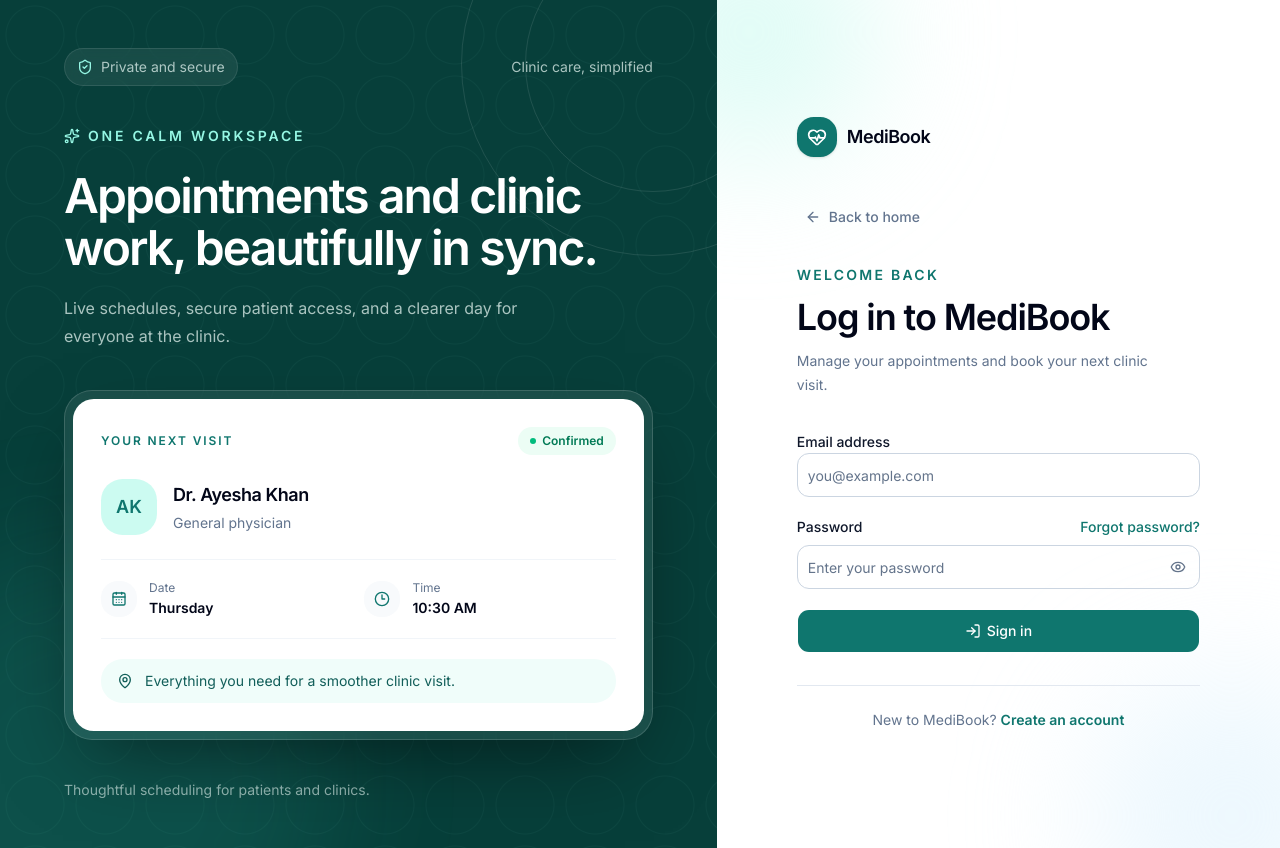
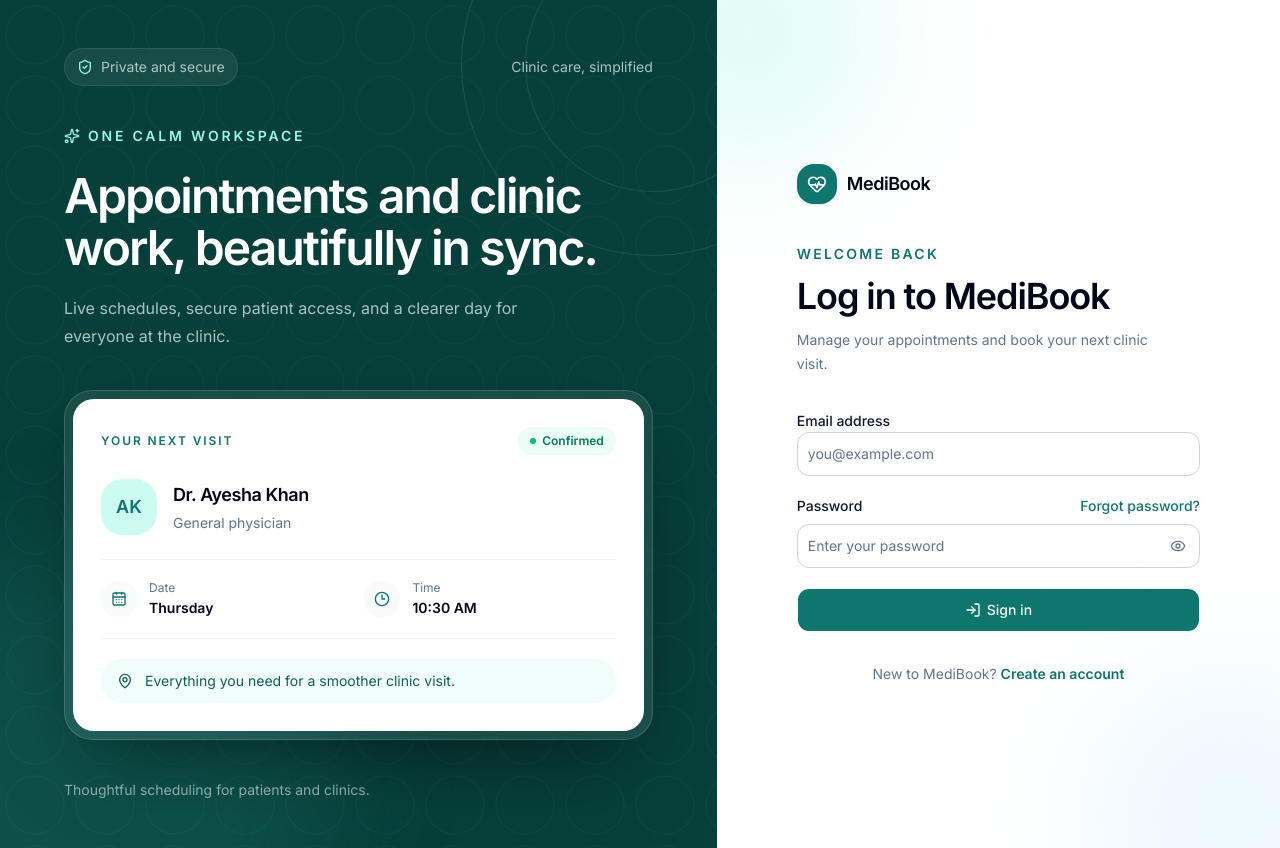
Before and after one commit to bismanoordev/MediBook, a Next.js app: page /login in a window 1280 px wide. Built offline with nearby package versions, Linux system fonts and the light colour scheme; no server answers.

Commit message:
simplify login page footer and navigation

```diff
--- a/app/login/page.tsx
+++ b/app/login/page.tsx
@@ -21,7 +21,7 @@ export default async function LoginPage({ searchParams }: LoginPageProps) {
       eyebrow="Welcome back"
       title="Log in to MediBook"
       description="Manage your appointments and book your next clinic visit."
-      showBackHome
+      footerWithoutDivider
       footer={<p>New to MediBook? <Link href="/signup" className="font-semibold text-[#0F766E] hover:underline">Create an account</Link></p>}
     >
       <LoginForm next={next} message={safeMessage} />
--- a/components/auth/auth-shell.tsx
+++ b/components/auth/auth-shell.tsx
@@ -16,6 +16,7 @@ type AuthShellProps = {
   description: string
   children: ReactNode
   footer?: ReactNode
+  footerWithoutDivider?: boolean
   showBackHome?: boolean
   hideHeader?: boolean
 }
@@ -26,6 +27,7 @@ export function AuthShell({
   description,
   children,
   footer,
+  footerWithoutDivider = false,
   showBackHome = false,
   hideHeader = false,
 }: AuthShellProps) {
@@ -79,7 +81,7 @@ export function AuthShell({
           {children}
 
           {footer ? (
-            <div className="mt-8 border-t border-slate-200 pt-6 text-center text-sm text-slate-500">
+            <div className={footerWithoutDivider ? "mt-8 text-center text-sm text-slate-500" : "mt-8 border-t border-slate-200 pt-6 text-center text-sm text-slate-500"}>
               {footer}
             </div>
           ) : null}
```
